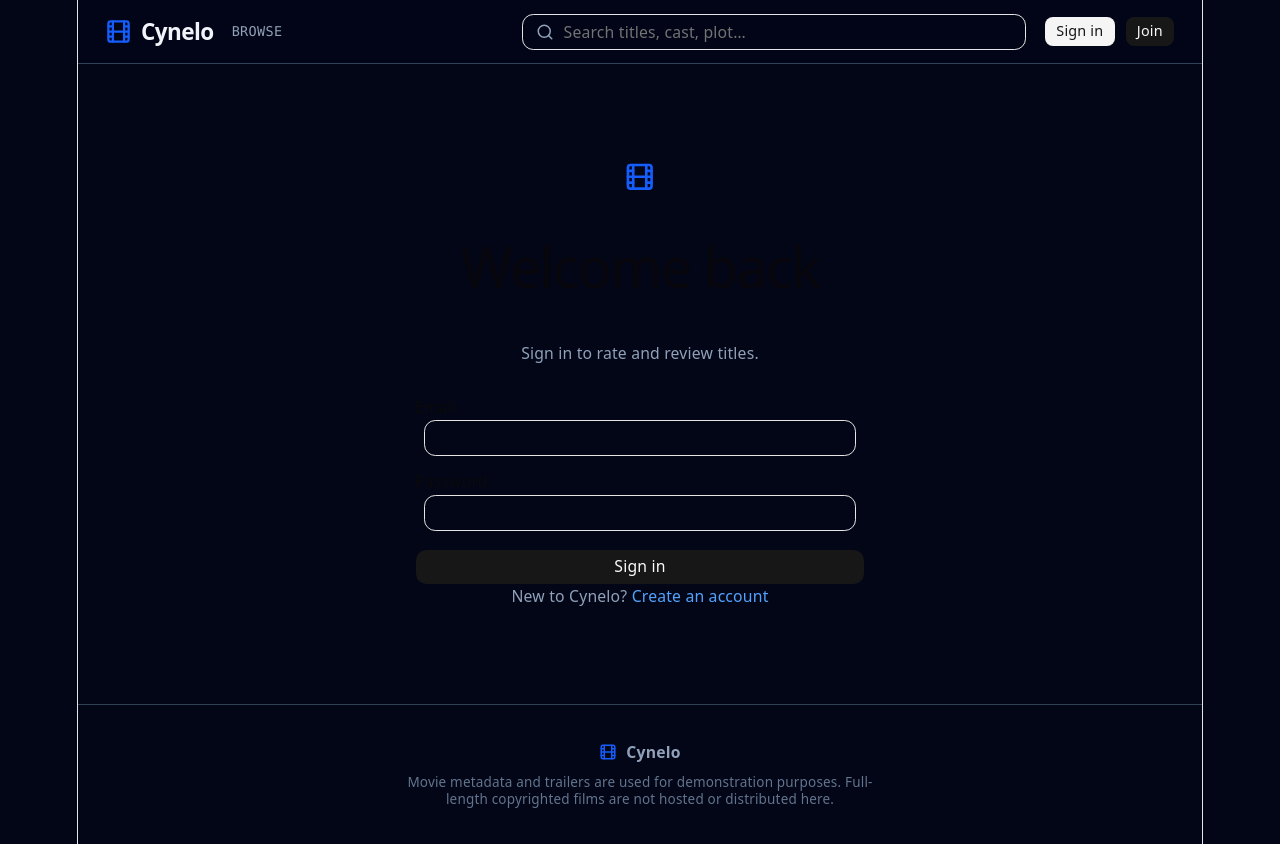
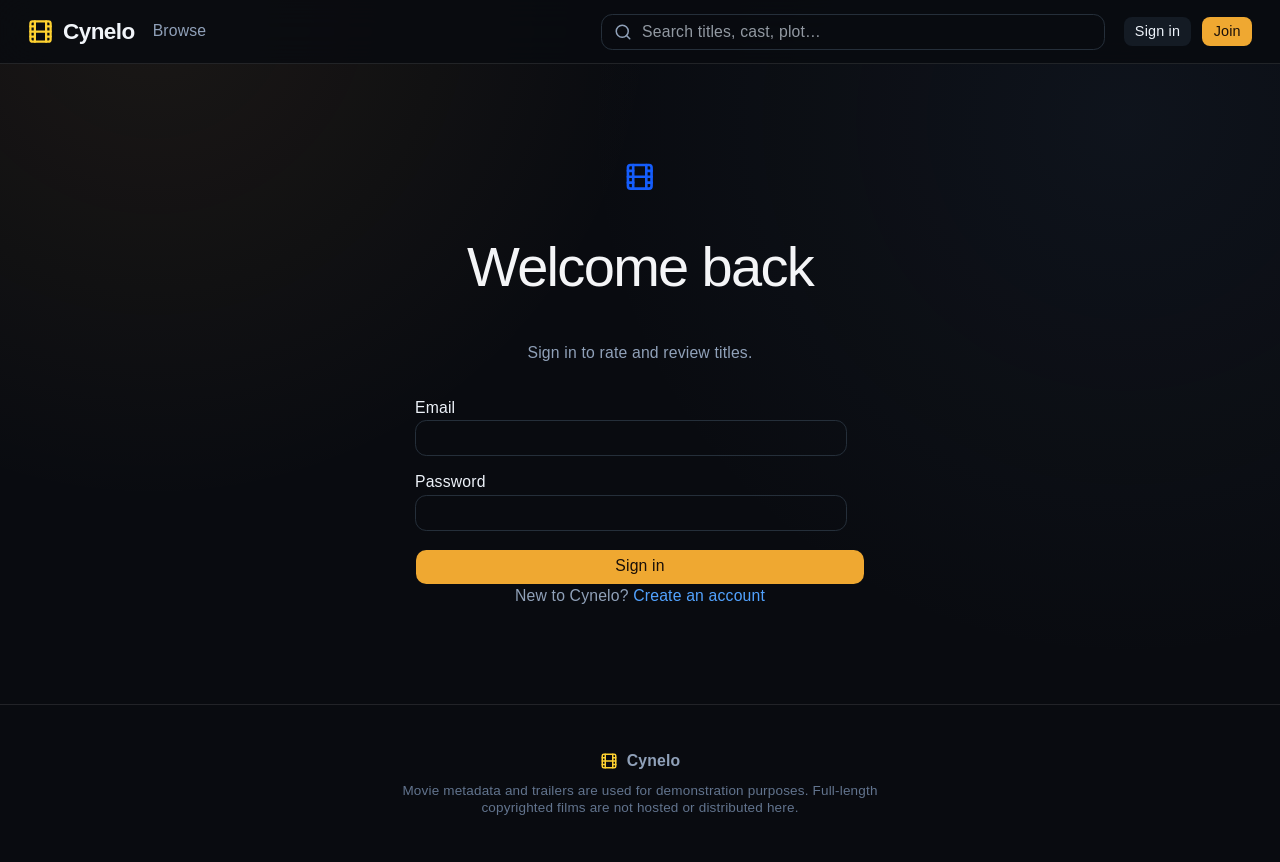
Before and after one commit to kishensjain/cynelo-ott-platform, a React (Vite) app in the folder client/: page /login in a window 1280 px wide. Built offline with nearby package versions, Linux system fonts and the light colour scheme; no server answers.

Commit message:
feat: enhance UI styling and layout across components for improved user experience

```diff
--- a/client/src/components/Layout.tsx
+++ b/client/src/components/Layout.tsx
@@ -9,10 +9,10 @@ function Layout() {
       <main className="flex-1">
         <Outlet />
       </main>
-      <footer className="border-t border-slate-700 py-8">
+      <footer className="border-t border-white/10 py-10">
         <div className="mx-auto flex max-w-7xl flex-col items-center gap-2 px-4 text-center sm:px-6">
           <div className="flex items-center gap-2 text-slate-400">
-            <Film className="h-4 w-4 text-blue-600" />
+            <Film className="h-4 w-4 text-amber-300" />
             <span className="font-semibold text-sm">Cynelo</span>
           </div>
           <p className="max-w-md text-xs text-slate-500">
--- a/client/src/components/MovieCard.tsx
+++ b/client/src/components/MovieCard.tsx
@@ -18,7 +18,7 @@ function MovieCard({
       to={`/movies/${movie._id}`}
       className={cn("focus-ring group block w-40 shrink-0 sm:w-44", className)}
     >
-      <div className="relative aspect-2/3 overflow-hidden rounded-md border border-slate-700 bg-slate-800">
+      <div className="relative aspect-2/3 overflow-hidden rounded-xl border border-white/10 bg-slate-800 shadow-lg shadow-black/20 transition-all duration-300 group-hover:-translate-y-1 group-hover:border-amber-300/50 group-hover:shadow-amber-950/20">
         {movie.image ? (
           <img
             src={movie.image}
@@ -33,14 +33,14 @@ function MovieCard({
         )}
         <div className="absolute inset-0 bg-linear-to-t from-slate-950/90 via-slate-950/0 to-slate-950/0 opacity-0 transition-opacity duration-200 group-hover:opacity-100" />
         {movie.rating > 0 && (
-          <div className="absolute right-2 top-2 flex items-center gap-1 rounded-sm bg-slate-950/80 px-1.5 py-0.5 font-mono text-xs text-yellow-400">
+          <div className="absolute right-2 top-2 flex items-center gap-1 rounded-md border border-white/10 bg-slate-950/80 px-2 py-1 font-mono text-xs text-amber-300 backdrop-blur-sm">
             <Star size={11} className="fill-yellow-400 text-yellow-400" />
             {movie.rating.toFixed(1)}
           </div>
         )}
       </div>
       <div className="mt-2">
-        <p className="line-clamp-1 text-sm font-medium text-slate-100">
+        <p className="line-clamp-1 text-sm font-medium text-slate-100 transition-colors group-hover:text-amber-200">
           {movie.name}
         </p>
         <p className="font-mono text-xs text-slate-400">
--- a/client/src/components/Navbar.tsx
+++ b/client/src/components/Navbar.tsx
@@ -42,21 +42,21 @@ function Navbar() {
   };
 
   return (
-    <header className="sticky top-0 z-40 border-b border-slate-700 bg-slate-950/90 backdrop-blur-sm">
+    <header className="sticky top-0 z-40 border-b border-white/10 bg-[#090b10]/85 backdrop-blur-xl">
       <div className="mx-auto flex max-w-7xl items-center gap-4 px-4 py-3 sm:px-6">
         <Link
           to="/"
           className="focus-ring flex shrink-0 items-center gap-2 rounded-sm"
         >
-          <Film className="h-6 w-6 text-blue-600" />
+          <Film className="h-6 w-6 text-amber-300" />
           <span className="font-semibold text-xl tracking-tight text-slate-100">
             Cynelo
           </span>
         </Link>
 
-        <nav className="hidden shrink-0 items-center gap-4 font-mono text-xs uppercase tracking-wide text-slate-400 md:flex">
+        <nav className="hidden shrink-0 items-center gap-4 text-sm text-slate-400 md:flex">
           <Link
-            className="focus-ring rounded-sm hover:text-slate-100"
+            className="focus-ring rounded-sm transition-colors hover:text-amber-200"
             to="/browse"
           >
             Browse
--- a/client/src/index.css
+++ b/client/src/index.css
@@ -6,25 +6,18 @@
 @custom-variant dark (&:is(.dark *));
 
 :root {
-  --text: #6b6375;
-  --text-h: #08060d;
-  --bg: #fff;
-  --border: oklch(0.922 0 0);
-  --code-bg: #f4f3ec;
-  --accent: oklch(0.97 0 0);
-  --accent-bg: rgba(170, 59, 255, 0.1);
-  --accent-border: rgba(170, 59, 255, 0.5);
-  --social-bg: rgba(244, 243, 236, 0.5);
-  --shadow:
-    rgba(0, 0, 0, 0.1) 0 10px 15px -3px, rgba(0, 0, 0, 0.05) 0 4px 6px -2px;
+  --text: #a7adba;
+  --text-h: #f4f5f7;
+  --bg: #090b10;
+  --border: oklch(0.28 0.018 255);
+  --accent: #f0b35b;
 
-  --sans: system-ui, 'Segoe UI', Roboto, sans-serif;
-  --heading: system-ui, 'Segoe UI', Roboto, sans-serif;
-  --mono: ui-monospace, Consolas, monospace;
+  --sans: 'Geist Variable', sans-serif;
+  --heading: 'Geist Variable', sans-serif;
 
   font: 18px/145% var(--sans);
   letter-spacing: 0.18px;
-  color-scheme: light dark;
+  color-scheme: dark;
   color: var(--text);
   background: var(--bg);
   font-synthesis: none;
@@ -36,93 +29,47 @@
     font-size: 16px;
   }
 
-  --background: oklch(1 0 0);
+  --background: oklch(0.12 0.015 255);
 
-  --foreground: oklch(0.145 0 0);
+  --foreground: oklch(0.96 0.01 255);
 
-  --card: oklch(1 0 0);
+  --card: oklch(0.16 0.018 255);
 
-  --card-foreground: oklch(0.145 0 0);
+  --card-foreground: oklch(0.96 0.01 255);
 
-  --popover: oklch(1 0 0);
+  --popover: oklch(0.18 0.02 255);
 
-  --popover-foreground: oklch(0.145 0 0);
+  --popover-foreground: oklch(0.96 0.01 255);
 
-  --primary: oklch(0.205 0 0);
+  --primary: oklch(0.78 0.15 75);
 
-  --primary-foreground: oklch(0.985 0 0);
+  --primary-foreground: oklch(0.18 0.02 55);
 
-  --secondary: oklch(0.97 0 0);
+  --secondary: oklch(0.22 0.02 255);
 
-  --secondary-foreground: oklch(0.205 0 0);
+  --secondary-foreground: oklch(0.96 0.01 255);
 
-  --muted: oklch(0.97 0 0);
+  --muted: oklch(0.2 0.018 255);
 
-  --muted-foreground: oklch(0.556 0 0);
+  --muted-foreground: oklch(0.68 0.015 255);
 
-  --accent-foreground: oklch(0.205 0 0);
+  --accent-foreground: oklch(0.96 0.01 255);
 
-  --destructive: oklch(0.577 0.245 27.325);
+  --destructive: oklch(0.66 0.2 25);
 
-  --input: oklch(0.922 0 0);
+  --input: oklch(0.3 0.025 255);
 
-  --ring: oklch(0.708 0 0);
-
-  --chart-1: oklch(0.87 0 0);
-
-  --chart-2: oklch(0.556 0 0);
-
-  --chart-3: oklch(0.439 0 0);
-
-  --chart-4: oklch(0.371 0 0);
-
-  --chart-5: oklch(0.269 0 0);
+  --ring: oklch(0.78 0.15 75);
 
   --radius: 0.625rem;
-
-  --sidebar: oklch(0.985 0 0);
-
-  --sidebar-foreground: oklch(0.145 0 0);
-
-  --sidebar-primary: oklch(0.205 0 0);
-
-  --sidebar-primary-foreground: oklch(0.985 0 0);
-
-  --sidebar-accent: oklch(0.97 0 0);
-
-  --sidebar-accent-foreground: oklch(0.205 0 0);
-
-  --sidebar-border: oklch(0.922 0 0);
-
-  --sidebar-ring: oklch(0.708 0 0)
-}
-
-@media (prefers-color-scheme: dark) {
-  :root {
-    --text: #9ca3af;
-    --text-h: #f3f4f6;
-    --bg: #16171d;
-    --border: #2e303a;
-    --code-bg: #1f2028;
-    --accent: #c084fc;
-    --accent-bg: rgba(192, 132, 252, 0.15);
-    --accent-border: rgba(192, 132, 252, 0.5);
-    --social-bg: rgba(47, 48, 58, 0.5);
-    --shadow:
-      rgba(0, 0, 0, 0.4) 0 10px 15px -3px, rgba(0, 0, 0, 0.25) 0 4px 6px -2px;
-  }
-
-  #social .button-icon {
-    filter: invert(1) brightness(2);
-  }
 }
 
 #root {
-  width: 1126px;
-  max-width: 100%;
-  margin: 0 auto;
-  text-align: center;
-  border-inline: 1px solid var(--border);
+  width: 100%;
+  max-width: none;
+  margin: 0;
+  text-align: left;
+  border-inline: 0;
   min-height: 100svh;
   display: flex;
   flex-direction: column;
@@ -131,6 +78,10 @@
 
 body {
   margin: 0;
+  background:
+    radial-gradient(circle at 12% 0%, rgba(240, 179, 91, 0.08), transparent 28rem),
+    radial-gradient(circle at 88% 14%, rgba(73, 105, 145, 0.09), transparent 30rem),
+    var(--bg);
 }
 
 h1,
@@ -162,37 +113,9 @@ p {
   margin: 0;
 }
 
-code,
-.counter {
-  font-family: var(--mono);
-  display: inline-flex;
-  border-radius: 4px;
-  color: var(--text-h);
-}
-
-code {
-  font-size: 15px;
-  line-height: 135%;
-  padding: 4px 8px;
-  background: var(--code-bg);
-}
-
 @theme inline {
   --font-heading: var(--font-sans);
   --font-sans: 'Geist Variable', sans-serif;
-  --color-sidebar-ring: var(--sidebar-ring);
-  --color-sidebar-border: var(--sidebar-border);
-  --color-sidebar-accent-foreground: var(--sidebar-accent-foreground);
-  --color-sidebar-accent: var(--sidebar-accent);
-  --color-sidebar-primary-foreground: var(--sidebar-primary-foreground);
-  --color-sidebar-primary: var(--sidebar-primary);
-  --color-sidebar-foreground: var(--sidebar-foreground);
-  --color-sidebar: var(--sidebar);
-  --color-chart-5: var(--chart-5);
-  --color-chart-4: var(--chart-4);
-  --color-chart-3: var(--chart-3);
-  --color-chart-2: var(--chart-2);
-  --color-chart-1: var(--chart-1);
   --color-ring: var(--ring);
   --color-input: var(--input);
   --color-border: var(--border);
@@ -239,19 +162,6 @@ code {
   --border: oklch(1 0 0 / 10%);
   --input: oklch(1 0 0 / 15%);
   --ring: oklch(0.556 0 0);
-  --chart-1: oklch(0.87 0 0);
-  --chart-2: oklch(0.556 0 0);
-  --chart-3: oklch(0.439 0 0);
-  --chart-4: oklch(0.371 0 0);
-  --chart-5: oklch(0.269 0 0);
-  --sidebar: oklch(0.205 0 0);
-  --sidebar-foreground: oklch(0.985 0 0);
-  --sidebar-primary: oklch(0.488 0.243 264.376);
-  --sidebar-primary-foreground: oklch(0.985 0 0);
-  --sidebar-accent: oklch(0.269 0 0);
-  --sidebar-accent-foreground: oklch(0.985 0 0);
-  --sidebar-border: oklch(1 0 0 / 10%);
-  --sidebar-ring: oklch(0.556 0 0);
 }
 
 @layer base {
@@ -265,9 +175,6 @@ code {
 
 html {
   color-scheme: dark;
-}
-body {
-  background-color: #020617; /* slate-950 */
 }
 
 .row-scroll::-webkit-scrollbar {
@@ -285,6 +192,6 @@ body {
   outline: none;
 }
 .focus-ring:focus-visible {
-  outline: 2px solid #2563eb; /* blue-600 */
+  outline: 2px solid var(--accent);
   outline-offset: 2px;
 }
--- a/client/src/pages/admin/AdminGenres.tsx
+++ b/client/src/pages/admin/AdminGenres.tsx
@@ -16,7 +16,7 @@ import {
 import { EmptyState } from "@/components/Common";
 import type { Genre } from "@/types";
 
-export function AdminGenres() {
+function AdminGenres() {
   const [genres, setGenres] = useState<Genre[]>();
   const [newName, setNewName] = useState("");
   const [creating, setCreating] = useState(false);
@@ -197,3 +197,5 @@ export function AdminGenres() {
     </div>
   );
 }
+
+export default AdminGenres
--- a/client/src/pages/admin/AdminLayout.tsx
+++ b/client/src/pages/admin/AdminLayout.tsx
@@ -4,7 +4,7 @@ import { cn } from "@/lib/utils";
 function AdminLayout() {
   return (
     <div>
-      <div className="border-b border-slate-700 bg-slate-900">
+      <div className="border-b border-white/10 bg-slate-950/35">
         <div className="mx-auto flex max-w-6xl gap-1 px-4 sm:px-6">
           <NavLink
             to="/admin/movies"
@@ -12,8 +12,8 @@ function AdminLayout() {
               cn(
                 "focus-ring border-b-2 px-1 py-4 text-sm font-medium",
                 isActive
-                  ? "border-blue-600 text-slate-100"
-                  : "border-transparent text-slate-400 hover:text-slate-300",
+                  ? "border-amber-300 text-slate-100"
+                  : "border-transparent text-slate-400 hover:text-amber-200",
               )
             }
           >
@@ -25,8 +25,8 @@ function AdminLayout() {
               cn(
                 "focus-ring border-b-2 px-1 py-4 text-sm font-medium",
                 isActive
-                  ? "border-blue-600 text-slate-100"
-                  : "border-transparent text-slate-400 hover:text-slate-300",
+                  ? "border-amber-300 text-slate-100"
+                  : "border-transparent text-slate-400 hover:text-amber-200",
               )
             }
           >
```
Also changed, not shown: client/src/pages/Browse.tsx (+18 -9 lines), client/src/pages/admin/MovieForm.tsx (+28 -16 lines).
